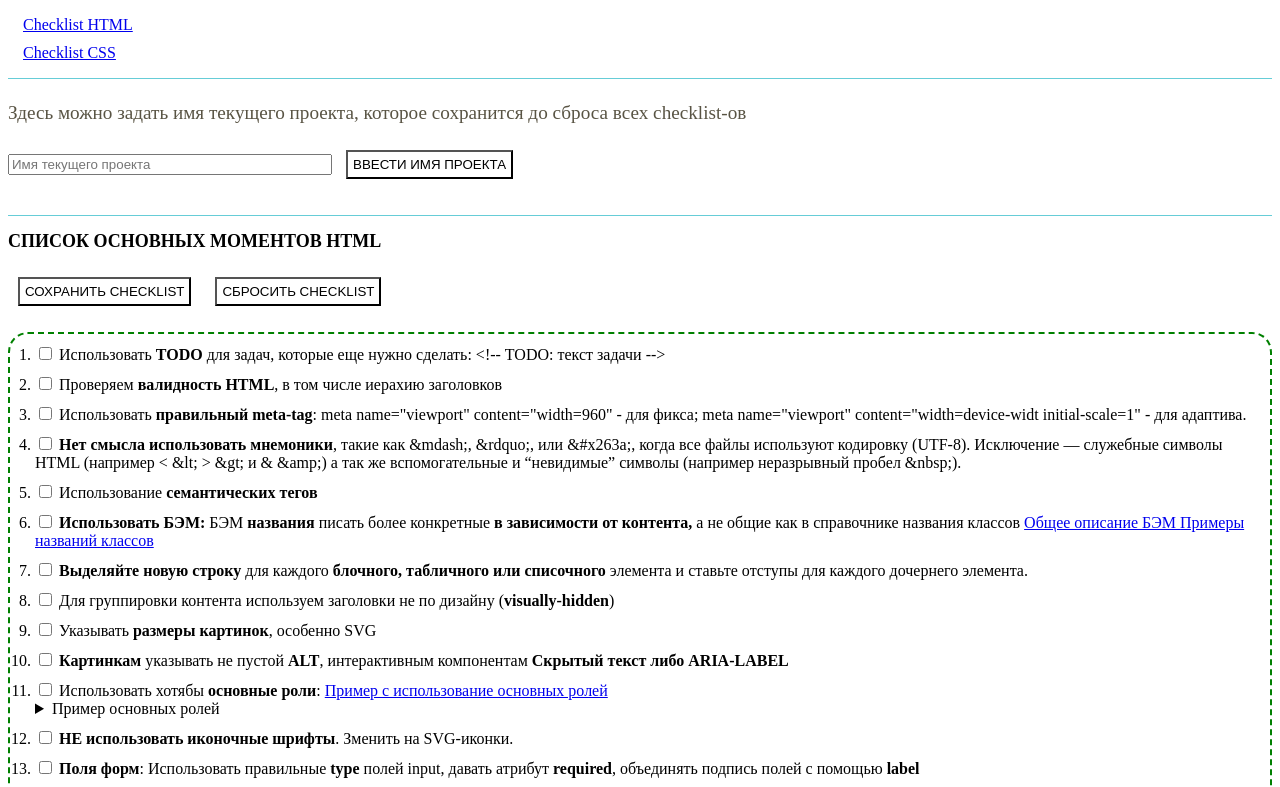
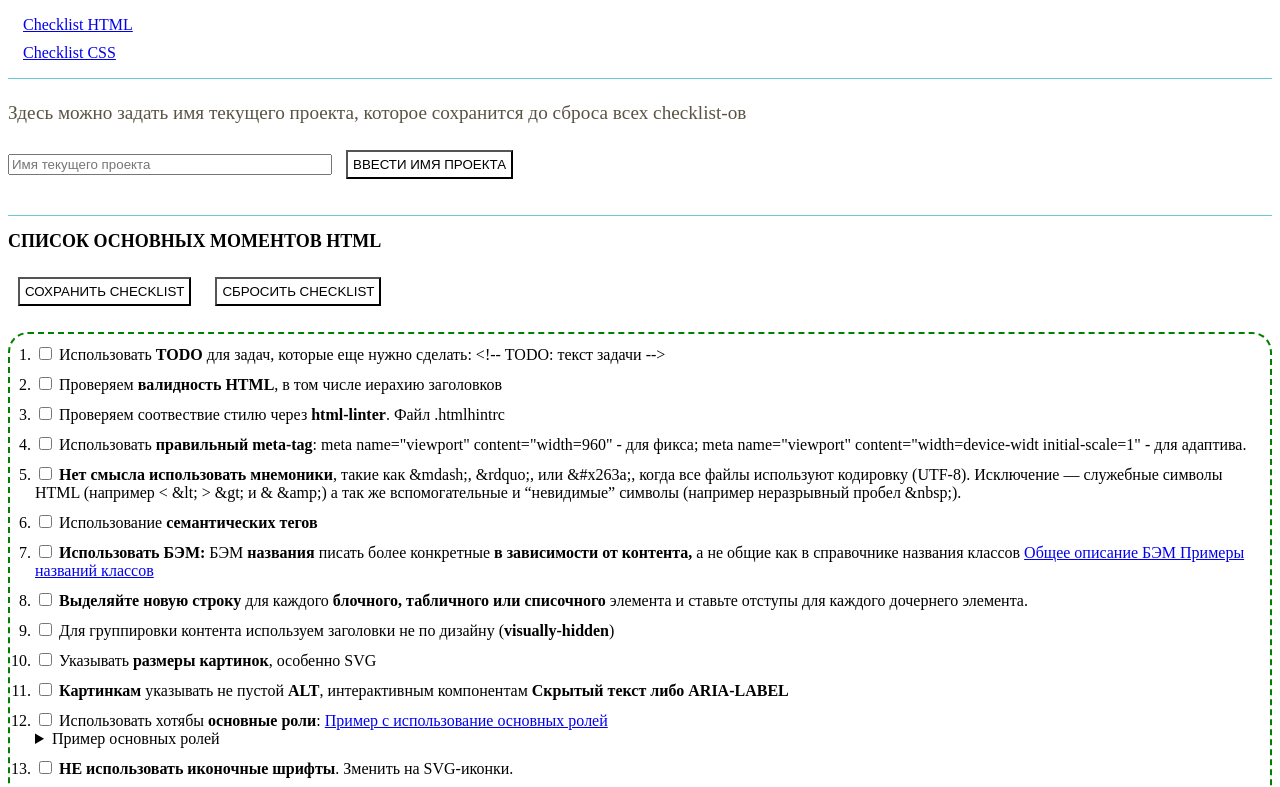
Before and after one commit to artisthire/help-cheklists, a website: page index.html in a window 1280 px wide. Shown: the top 787 px of the page. Drawn offline with Linux system fonts and the light colour scheme.

Commit message:
Добавил критерий по линтеру для HTML

```diff
--- a/index.html
+++ b/index.html
@@ -46,6 +46,12 @@
         <label>
           <input type="checkbox" name="html-valited"/>
           Проверяем <b>валидность HTML</b>, в том числе иерахию заголовков
+        </label>
+      </li>
+      <li class="checklist__item">
+        <label>
+          <input type="checkbox" name="html-linter"/>
+          Проверяем соотвествие стилю через <b>html-linter</b>. Файл .htmlhintrc
         </label>
       </li>
       <li class="checklist__item">
```
